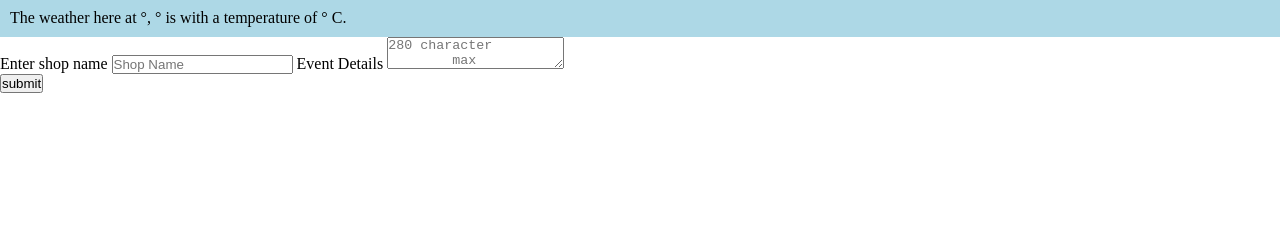
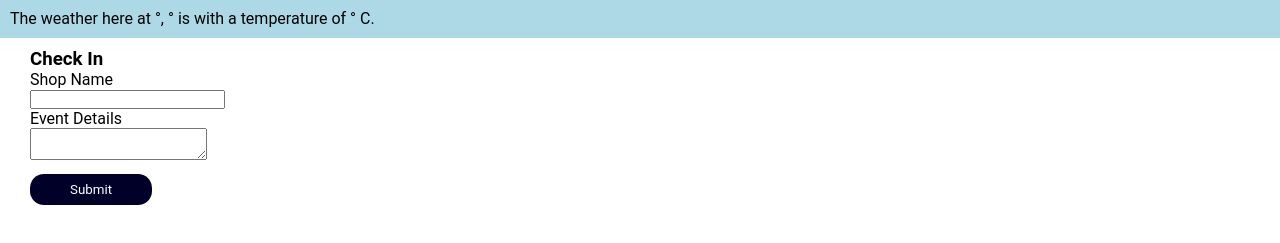
Before and after one commit to tdsimpson/pop-it-up, a website: page public/index.html in a window 1280 px wide. Shown: the part 73-316 px from the top of the page. Drawn offline with Linux system fonts and the light colour scheme.

Commit message:
Redirecting on button press, and minor ui update to form and map pin

```diff
--- a/public/index.html
+++ b/public/index.html
@@ -11,6 +11,7 @@
     <title>Pop It Up</title>
   </head>
   <body>
+
 
     <div class="navbar">
       <div class="container">
@@ -27,20 +28,28 @@
       </div>
 
     </div>
-
     <p>
       The weather here at <span id="latitude"></span>&deg;,
       <span id="longitude"></span>&deg; is <span id="summary"></span> with
       a temperature of <span id="temp"></span>&deg; C.
     </p>
-    <form>
-      <label for="shopName">Enter shop name</label>
-      <input id="shopName" placeholder="Shop Name" />
-      <label for="eventDetails">Event Details</label>
-      <textarea id="eventDetails" maxlength="280" placeholder="280 character
-        max"></textarea>
-    </form>
-    <button id="submit">submit</button>
+
+    <div class="checkin-page">
+      <h3>Check In</h3>
+      <form class="form">
+        <div>
+          <div><label for="shopName">Shop Name</label></div>
+          <div><input id="shopName" /></div>
+        </div>
+        <div>
+          <div><label for="eventDetails">Event Details</label></div>
+
+          <div><textarea id="eventDetails" maxlength="280"></textarea>
+          </div>
+        </div>
+      </form>
+      <button id="submit" onclick="window.location.href='checkins/map.html';">Submit</button>
+    </div>
     <script src="main.js"></script>
   </body>
 </html>
--- a/public/style.css
+++ b/public/style.css
@@ -1,7 +1,13 @@
 * {
+  font-family: 'Roboto', sans-serif;
   padding: 0;
   margin: 0;
 }
+
+/* textarea {
+  resize: none;
+} */
+
 
 html,
 body,
@@ -60,3 +66,30 @@ p {
   padding: 10px;
   background-color: lightblue;
 }
+
+.checkin-page {
+  padding: 10px 30px;
+}
+
+#shopName {
+  outline: none;
+}
+
+#eventDetails {
+  outline: none;
+}
+
+#submit {
+  background-color: #000028;
+  border: none;
+  border-radius: 14px;
+  color: white;
+  padding: 8px 40px;
+  outline: none;
+  margin: 10px 0;
+}
+
+#submit:hover {
+  background-color: #333453;
+  cursor: pointer;
+}
```
Also changed, not shown: public/checkins/map.js (+10 -1 lines).
